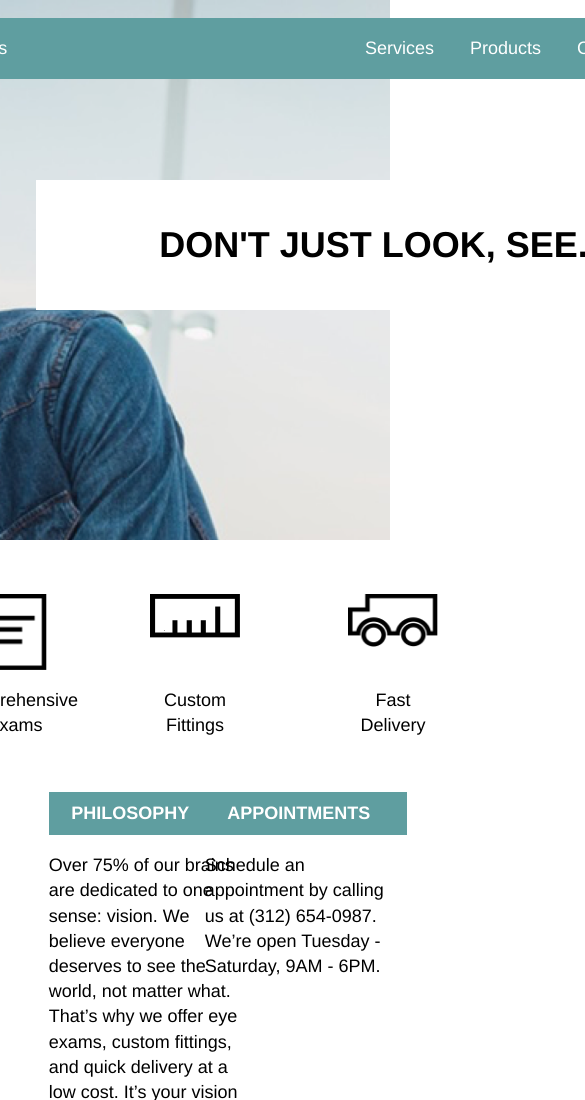
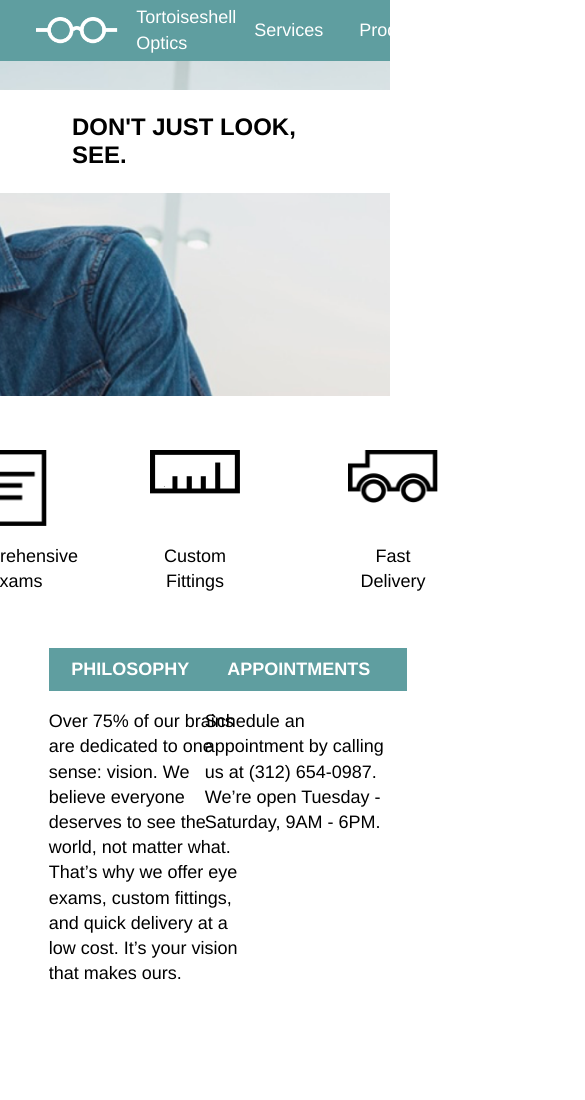
Before and after one commit to hhcarver/Tortoiseshell, a plain HTML site: page index.html in a window 390 px wide. Shown: the top 1100 px of the page, 585 px wide, since content can reach past the window. Drawn offline with Linux system fonts and the light colour scheme.

Commit message:
Almost done with tablet.

```diff
--- a/Resources/css/style.css
+++ b/Resources/css/style.css
@@ -44,7 +44,6 @@ nav p {
 h1 {
   background-color: white;
   height: 4.2rem;
-  width: 27.5rem;
   margin-top: 10rem;
   padding: 1.5rem 5rem;
   font-weight: bold;
@@ -140,5 +139,25 @@ footer img {
   margin-right: 1rem;
 }
 
-/*PROGRESS: Need to create copyright line... also fix line spacing,
-and fix spacing between icons and text.*/
+/*MEDIA QUERIES FOR TABLET*/
+@media only screen and (max-width: 960px) {
+  #head-bar {
+    width: 100%;
+    margin-top: 0;
+    display: flex;
+  }
+  header {
+    height: 22rem;
+  }
+  #header-text {
+    width: 100%;
+  }
+  h1 {
+    padding: 0.75rem 4rem;
+    font-size: 1.33rem;
+    margin-top: 5rem;
+    margin-right: 2rem;
+  }
+  /*NEED HELP WITH SLOGAN BOX*/
+
+}
--- a/index.html
+++ b/index.html
@@ -48,7 +48,7 @@
     </div>
     <footer>
       <img src="Resources/images/logo-black.png"/>
-      <p>Copyright Tortoiseshell Optics</p>
+      <p>Copyright Tortoiseshell Optics</p
     </footer>
   </body>
 </html>
```
Lines whose indentation alone changed are shown as unchanged.
